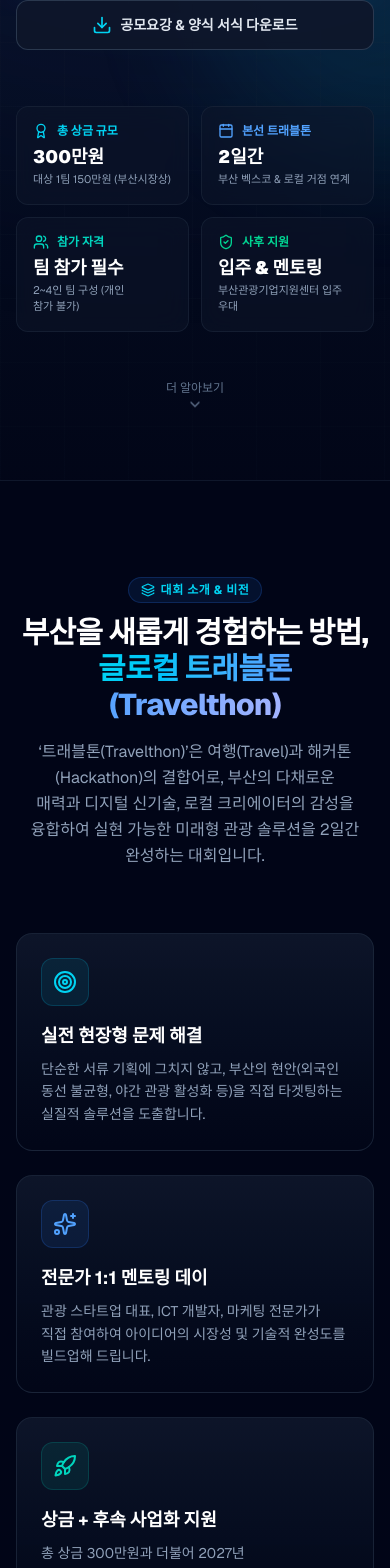
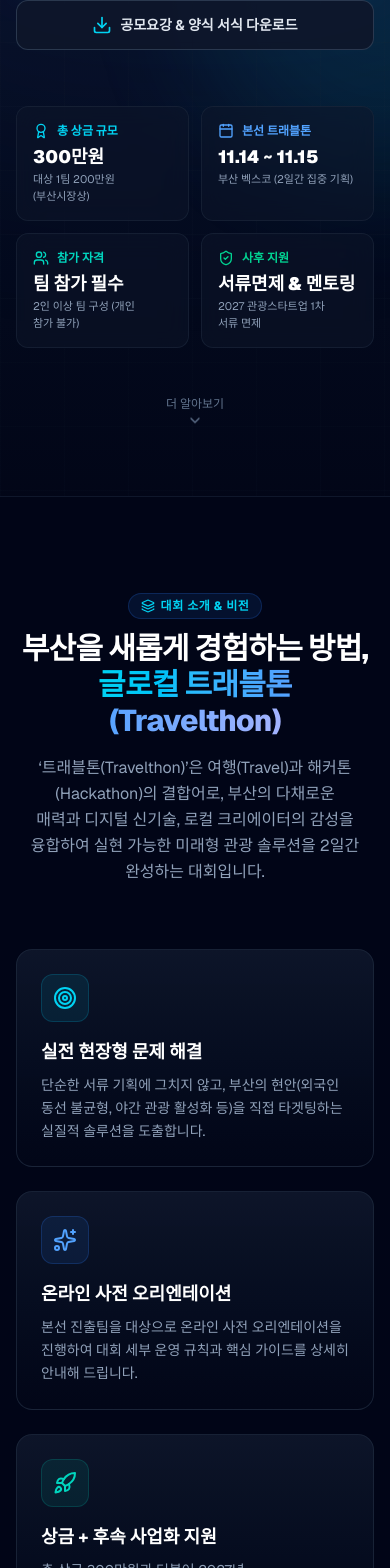
Before and after one commit to jijeongin53-ops/travelthon, a Next.js app: page / in a window 390 px wide. Shown: the part 790-2358 px from the top of the page. Built offline with nearby package versions, Linux system fonts and the light colour scheme.

Commit message:
Update schedule dates: Step 3 online orientation on Nov 6, Step 4 finals on Nov 14-15, and Step 5 awards on Nov 15

```diff
--- a/src/components/HeroSection.tsx
+++ b/src/components/HeroSection.tsx
@@ -164,7 +164,7 @@ export default function HeroSection({ onScrollToSection }: HeroSectionProps) {
               <span className="text-xs font-semibold">총 상금 규모</span>
             </div>
             <div className="text-lg sm:text-xl font-black text-white">300만원</div>
-            <p className="text-[11px] text-slate-400 break-keep">대상 1팀 150만원 (부산시장상)</p>
+            <p className="text-[11px] text-slate-400 break-keep">대상 1팀 200만원 (부산시장상)</p>
           </div>
 
           <div className="bg-slate-900/50 backdrop-blur-md rounded-xl p-4 border border-slate-800/60 text-left">
@@ -172,8 +172,8 @@ export default function HeroSection({ onScrollToSection }: HeroSectionProps) {
               <Calendar className="w-4 h-4" />
               <span className="text-xs font-semibold">본선 트래블톤</span>
             </div>
-            <div className="text-lg sm:text-xl font-black text-white">2일간</div>
-            <p className="text-[11px] text-slate-400 break-keep">부산 벡스코 & 로컬 거점 연계</p>
+            <div className="text-lg sm:text-xl font-black text-white">11.14 ~ 11.15</div>
+            <p className="text-[11px] text-slate-400 break-keep">부산 벡스코 (2일간 집중 기획)</p>
           </div>
 
           <div className="bg-slate-900/50 backdrop-blur-md rounded-xl p-4 border border-slate-800/60 text-left">
@@ -182,7 +182,7 @@ export default function HeroSection({ onScrollToSection }: HeroSectionProps) {
               <span className="text-xs font-semibold">참가 자격</span>
             </div>
             <div className="text-lg sm:text-xl font-black text-white">팀 참가 필수</div>
-            <p className="text-[11px] text-slate-400 break-keep">2~4인 팀 구성 (개인 참가 불가)</p>
+            <p className="text-[11px] text-slate-400 break-keep">2인 이상 팀 구성 (개인 참가 불가)</p>
           </div>
 
           <div className="bg-slate-900/50 backdrop-blur-md rounded-xl p-4 border border-slate-800/60 text-left">
@@ -190,8 +190,8 @@ export default function HeroSection({ onScrollToSection }: HeroSectionProps) {
               <ShieldCheck className="w-4 h-4" />
               <span className="text-xs font-semibold">사후 지원</span>
             </div>
-            <div className="text-lg sm:text-xl font-black text-white">입주 & 멘토링</div>
-            <p className="text-[11px] text-slate-400 break-keep">부산관광기업지원센터 입주 우대</p>
+            <div className="text-lg sm:text-xl font-black text-white">서류면제 & 멘토링</div>
+            <p className="text-[11px] text-slate-400 break-keep">2027 관광스타트업 1차 서류 면제</p>
           </div>
         </div>
 
--- a/src/components/OverviewSection.tsx
+++ b/src/components/OverviewSection.tsx
@@ -61,9 +61,9 @@ export default function OverviewSection() {
             <div className="w-12 h-12 rounded-xl bg-blue-500/10 border border-blue-500/20 flex items-center justify-center mb-4 group-hover:scale-110 transition-transform">
               <Sparkles className="w-6 h-6 text-blue-400" />
             </div>
-            <h3 className="text-lg font-bold text-white mb-2 break-keep">전문가 1:1 멘토링 데이</h3>
+            <h3 className="text-lg font-bold text-white mb-2 break-keep">온라인 사전 오리엔테이션</h3>
             <p className="text-sm text-slate-400 leading-relaxed break-keep">
-              관광 스타트업 대표, ICT 개발자, 마케팅 전문가가 직접 참여하여 아이디어의 시장성 및 기술적 완성도를 빌드업해 드립니다.
+              본선 진출팀을 대상으로 온라인 사전 오리엔테이션을 진행하여 대회 세부 운영 규칙과 핵심 가이드를 상세히 안내해 드립니다.
             </p>
           </div>
 
--- a/src/lib/constants.ts
+++ b/src/lib/constants.ts
@@ -23,10 +23,10 @@ export const COMPETITION_INFO = {
   organizer: '부산광역시 · 부산관광공사 · 글로컬 트래블톤 조직위원회',
   targetDate: '2026-10-30T23:59:59+09:00', // 접수 마감일: 2026년 10월 30일
   targetDateDisplay: '2026년 10월 30일(금) 24:00까지',
-  eventDate: '2026년 11월 20일(금) ~ 11월 21일(토) [2일간]',
+  eventDate: '2026년 11월 14일(토) ~ 11월 15일(일) [2일간]',
   venue: '부산 벡스코(BEXCO) 제2전시장 & 부산 전역 로컬 거점',
   totalPrize: '총 상금 300만원',
-  participants: '전국 대학생, 청년, 관광 스타트업 및 일반인 (2인 이상 4인 이하 팀 참가 필수 / 개인 참가 불가)',
+  participants: '전국 대학생, 청년, 관광 스타트업 및 일반인 (2인 이상 팀 참가 필수 / 개인 참가 불가)',
 };
 
 // 4대 공모 주제
@@ -103,22 +103,22 @@ export const SCHEDULE_STEPS = [
   },
   {
     step: '03',
-    phase: '사전 오리엔테이션 & 멘토링',
-    date: '2026. 11. 13',
-    description: '관광/기술 분야 전문가와 함께하는 온라인 멘토링 및 팀 빌딩 보완',
+    phase: '사전 오리엔테이션 (온라인)',
+    date: '2026. 11. 6',
+    description: '본선 진출팀 대상 온라인 사전 오리엔테이션 진행 및 대회 가이드 안내',
     status: 'upcoming',
   },
   {
     step: '04',
     phase: '2일간의 트래블톤 본선',
-    date: '2026. 11. 20 ~ 11. 21',
+    date: '2026. 11. 14 ~ 11. 15',
     description: '부산 벡스코에서 펼쳐지는 2일간의 집중 릴레이 기획 & 프로토타입 제작',
     status: 'upcoming',
   },
   {
     step: '05',
     phase: '최종 피칭 & 시상식',
-    date: '2026. 11. 21 17:00',
+    date: '2026. 11. 15 17:00',
     description: '현장 발표 심사, 평가단 투표 및 총 상금 300만원 시상식',
     status: 'upcoming',
   },
```
